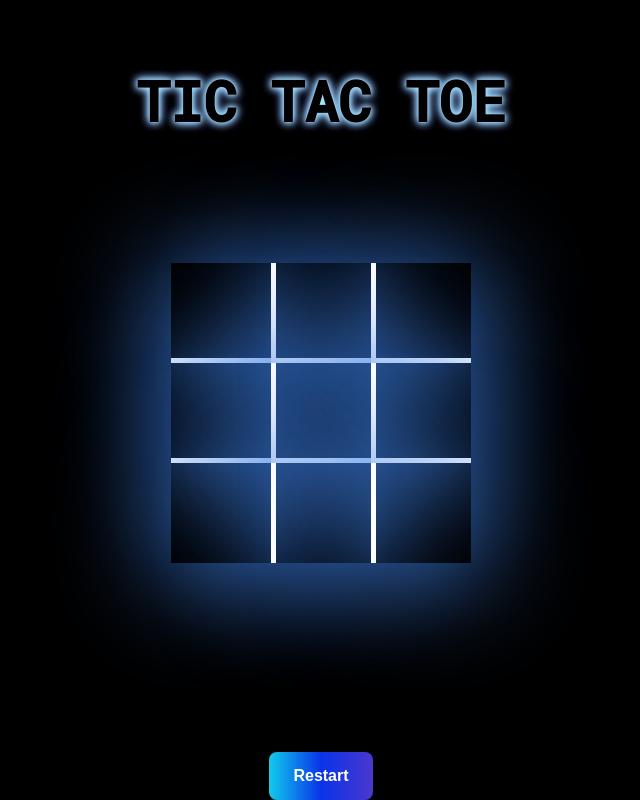
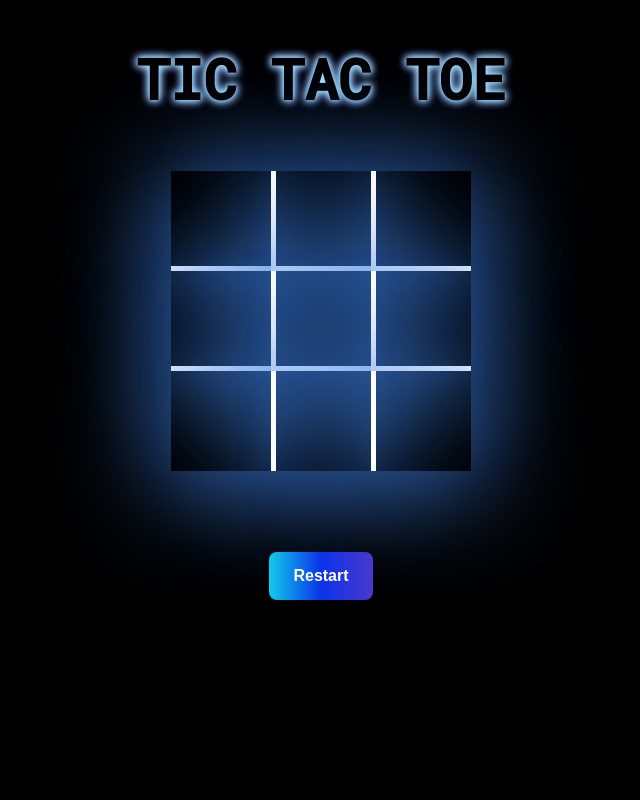
Before and after one commit to Yashrd2002/tictactoe.github.io, a plain HTML site: page index.html in a window 1280 px wide. Shown: the whole page, without its empty margins (319-959 px from the left). Drawn offline with Linux system fonts and the light colour scheme.

Commit message:
Update index.css

```diff
--- a/index.css
+++ b/index.css
@@ -15,7 +15,7 @@ body {
 #game {
     color: #000000;
     text-shadow: rgb(229 229 247) 0px 0px 1px, rgb(165 241 255) 0px 0px 10px, rgb(122 152 233) 0px 0px 4px, rgb(165 241 255) 0px 0px 8px, rgb(61 43 184) 0px 0px 12px;
-    margin: auto;
+    margin: 41px auto;
     font-size: 3.5rem;
     font-family: 'Roboto Mono', monospace;
     text-align: center;
@@ -23,7 +23,7 @@ body {
 }
 #head {
   color: wheat;
-  margin: auto;
+  margin: 33px auto;
 }
 #restart {
   display: inline-block;
@@ -49,9 +49,8 @@ body {
 }
 
 .box {
-  /* border: 2px solid red; */
   display: flex;
-  margin: auto;
+  margin: 15px auto;
   display: grid;
   grid-template-columns: 100px 100px 100px;
   grid-template-rows: 100px 100px 100px;
```
